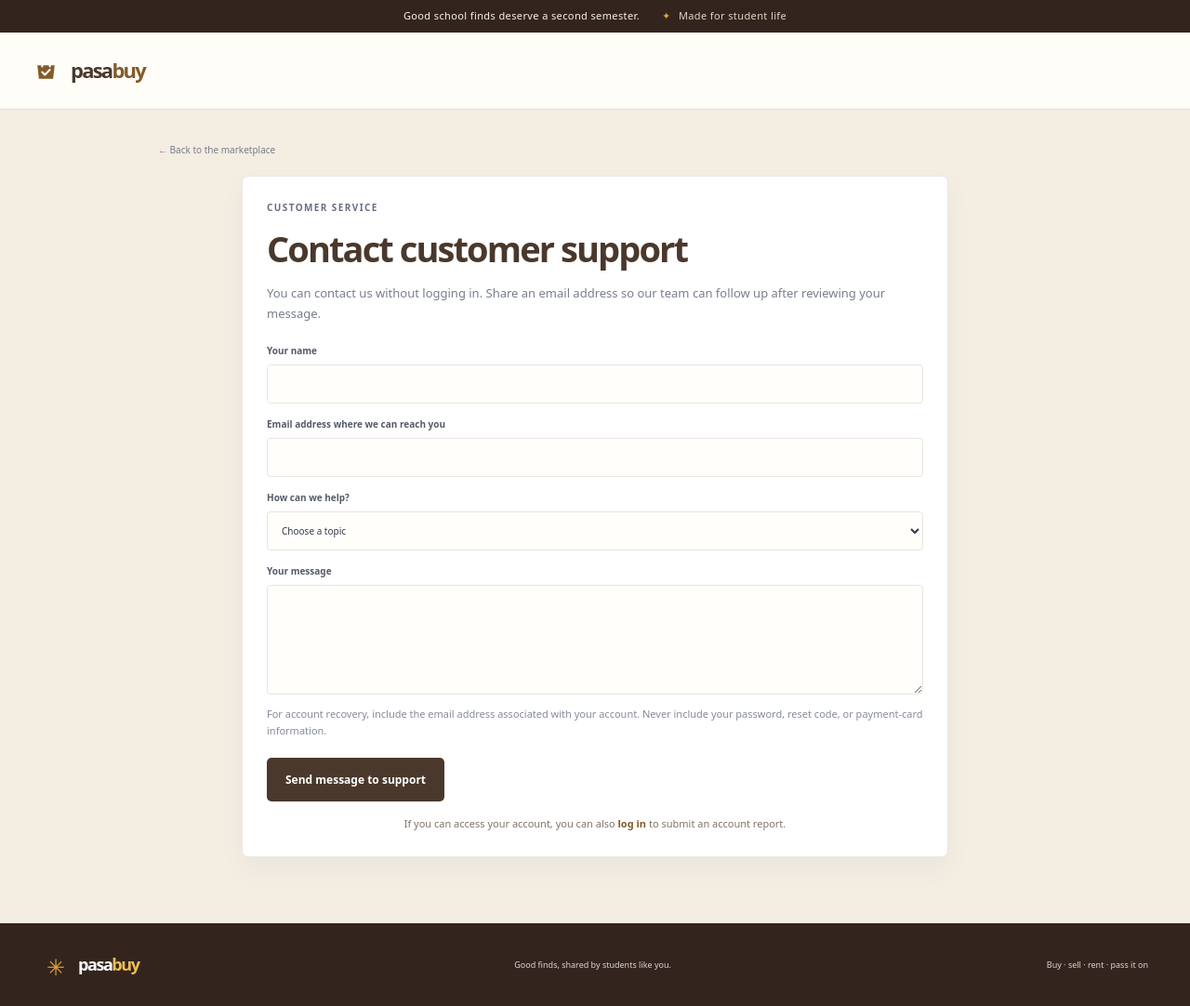
After one commit to datpeanutdog/Techno, a Laravel app: page /support in a window 1280 px wide. The commit adds this page. Shown: the whole page at 93% size. Run offline with Laravel 12, Linux system fonts and the light colour scheme; style sheets or scripts are compiled from the project's sources.

Commit message:
Allow public customer support requests
Co-authored-by: Copilot <223556219+Copilot@users.noreply.github.com>

```diff
--- a/app/Http/Controllers/SupportReportController.php
+++ b/app/Http/Controllers/SupportReportController.php
@@ -10,17 +10,52 @@ use Illuminate\Http\RedirectResponse;
 use Illuminate\Http\Request;
 use Illuminate\Support\Facades\Gate;
 use Illuminate\Support\Facades\Storage;
+use Illuminate\Validation\Rule;
 use Illuminate\View\View;
 use Symfony\Component\HttpFoundation\BinaryFileResponse;
 
 class SupportReportController extends Controller
 {
+    public function index(Request $request): View|RedirectResponse
+    {
+        if ($request->user()) {
+            return redirect()->route('support.reports.mine');
+        }
+
+        return view('support.reports.contact');
+    }
+
     public function create(Request $request): View
     {
         return view('support.reports.create', [
-            'categories' => SupportReport::CATEGORIES,
+            'categories' => array_intersect_key(
+                SupportReport::CATEGORIES,
+                array_flip(SupportReport::REPORT_CATEGORIES),
+            ),
             'reportedUser' => User::query()->find($request->integer('reported_user_id')),
         ]);
+    }
+
+    public function storeContact(Request $request): RedirectResponse
+    {
+        $data = $request->validate([
+            'contact_name' => ['required', 'string', 'max:60'],
+            'contact_email' => ['required', 'email', 'max:255'],
+            'category' => ['required', Rule::in(array_keys(SupportReport::CONTACT_CATEGORIES))],
+            'details' => ['required', 'string', 'max:5000'],
+        ]);
+
+        SupportReport::create([
+            'contact_name' => $data['contact_name'],
+            'contact_email' => $data['contact_email'],
+            'category' => $data['category'],
+            'details' => $data['details'],
+            'proof_paths' => [],
+            'status' => 'pending',
+        ]);
+
+        return redirect()->route('support.reports.index')
+            ->with('status', 'Your message has been sent to customer support. The team can reach you at the email address you provided.');
     }
 
     public function store(
--- a/app/Http/Requests/StoreSupportReportRequest.php
+++ b/app/Http/Requests/StoreSupportReportRequest.php
@@ -36,7 +36,7 @@ class StoreSupportReportRequest extends FormRequest
                 'exists:users,email',
                 Rule::notIn([$this->user()?->email]),
             ],
-            'category' => ['required', Rule::in(array_keys(SupportReport::CATEGORIES))],
+            'category' => ['required', Rule::in(SupportReport::REPORT_CATEGORIES)],
             'details' => ['required', 'string', 'max:5000'],
             'proofs' => ['nullable', 'array', 'max:3'],
             'proofs.*' => ['image', 'mimes:jpg,jpeg,png,webp', 'max:5120'],
--- a/app/Models/SupportReport.php
+++ b/app/Models/SupportReport.php
@@ -10,6 +10,8 @@ use Illuminate\Database\Eloquent\Relations\BelongsTo;
 #[Fillable([
     'reporter_id',
     'reported_user_id',
+    'contact_name',
+    'contact_email',
     'category',
     'details',
     'proof_paths',
@@ -26,6 +28,20 @@ class SupportReport extends Model
         'scam' => 'Scam or fraud',
         'harassment' => 'Harassment or bullying',
         'other' => 'Other',
+        'account_recovery' => 'Account recovery',
+        'general_support' => 'General support',
+    ];
+
+    public const REPORT_CATEGORIES = [
+        'inappropriate_content',
+        'scam',
+        'harassment',
+        'other',
+    ];
+
+    public const CONTACT_CATEGORIES = [
+        'account_recovery' => 'Account recovery',
+        'general_support' => 'General support',
     ];
 
     public function reporter(): BelongsTo
--- /dev/null
+++ b/resources/views/support/reports/contact.blade.php
@@ -0,0 +1,50 @@
+@extends('layouts.app')
+
+@section('title', 'Contact customer support — PASABUY')
+
+@section('content')
+    <div class="support-shell">
+        <a class="back-link" href="{{ route('marketplace.index') }}">← Back to the marketplace</a>
+        <section class="support-card">
+            <p class="eyebrow">CUSTOMER SERVICE</p>
+            <h1>Contact customer support</h1>
+            <p class="support-intro">You can contact us without logging in. Share an email address so our team can follow up after reviewing your message.</p>
+
+            @if ($errors->any())
+                <div class="support-errors" role="alert">
+                    <p>Please review the following:</p>
+                    <ul>
+                        @foreach ($errors->all() as $error)
+                            <li>{{ $error }}</li>
+                        @endforeach
+                    </ul>
+                </div>
+            @endif
+
+            <form method="POST" action="{{ route('support.reports.contact.store') }}">
+                @csrf
+                <label class="form-label" for="contact_name">Your name</label>
+                <input class="form-control" id="contact_name" name="contact_name" value="{{ old('contact_name') }}" maxlength="60" autocomplete="name" required>
+
+                <label class="form-label" for="contact_email">Email address where we can reach you</label>
+                <input class="form-control" id="contact_email" name="contact_email" type="email" value="{{ old('contact_email') }}" maxlength="255" autocomplete="email" required>
+
+                <label class="form-label" for="category">How can we help?</label>
+                <select class="form-control" id="category" name="category" required>
+                    <option value="">Choose a topic</option>
+                    @foreach (\App\Models\SupportReport::CONTACT_CATEGORIES as $value => $label)
+                        <option value="{{ $value }}" @selected(old('category') === $value)>{{ $label }}</option>
+                    @endforeach
+                </select>
+
+                <label class="form-label" for="details">Your message</label>
+                <textarea class="form-control" id="details" name="details" maxlength="5000" rows="6" required>{{ old('details') }}</textarea>
+                <p class="support-hint">For account recovery, include the email address associated with your account. Never include your password, reset code, or payment-card information.</p>
+
+                <button class="button button-navy support-submit" type="submit">Send message to support</button>
+            </form>
+
+            <p class="auth-footnote">If you can access your account, you can also <a href="{{ route('login') }}">log in</a> to submit an account report.</p>
+        </section>
+    </div>
+@endsection
--- a/routes/web.php
+++ b/routes/web.php
@@ -23,6 +23,10 @@ Route::middleware('guest')->group(function (): void {
 });
 
 Route::get('/', [MarketplaceController::class, 'index'])->name('marketplace.index');
+Route::get('/support', [SupportReportController::class, 'index'])->name('support.reports.index');
+Route::post('/support', [SupportReportController::class, 'storeContact'])
+    ->middleware('throttle:5,1')
+    ->name('support.reports.contact.store');
 
 Route::middleware('auth')->group(function (): void {
     Route::get('/sellers/{user}', [SellerController::class, 'show'])->name('sellers.show');
```
Also changed, not shown: resources/views/admin/support-reports/index.blade.php (+12 -3 lines), resources/views/admin/support-reports/show.blade.php (+16 -2 lines), resources/views/landing.blade.php (+6 -1 lines), tests/Feature/SupportReportTest.php (+62 -0 lines), database/migrations/2026_11_19_040548_add_contact_details_to_support_reports_table.php (added).
